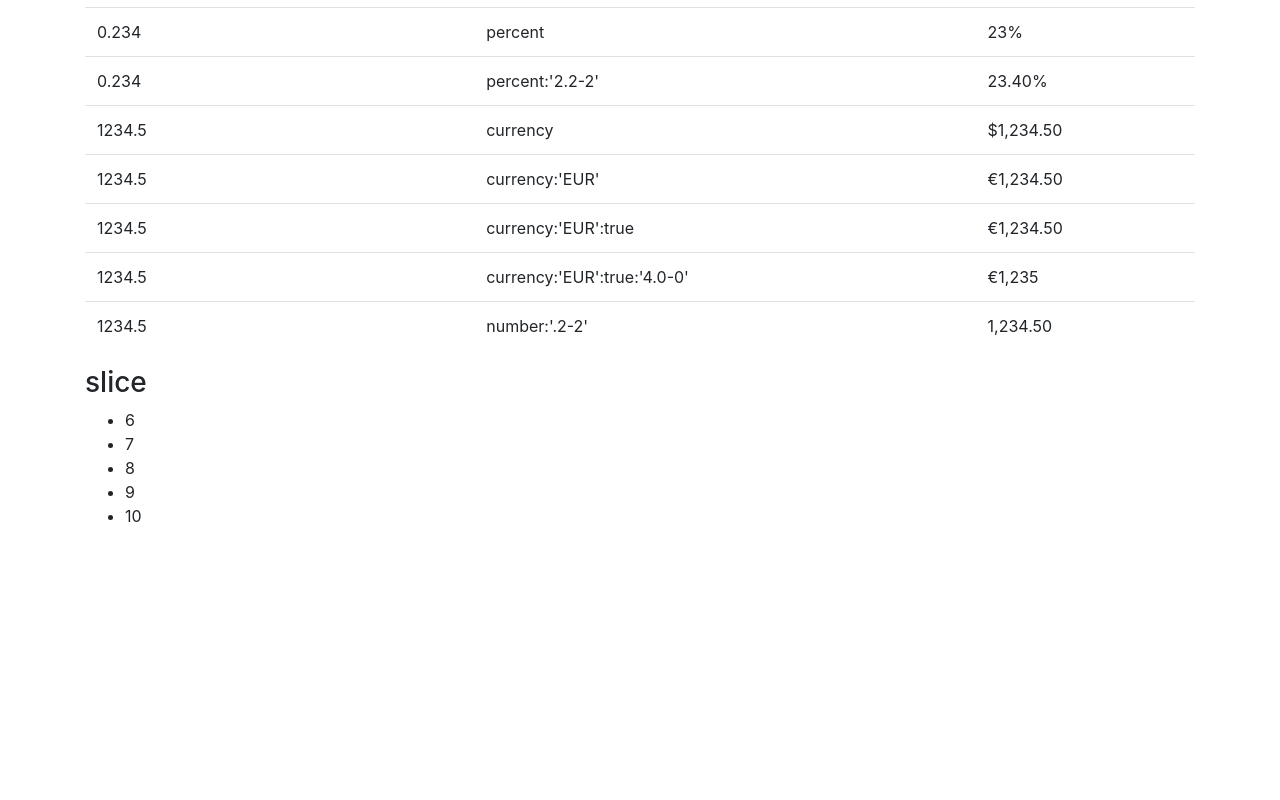
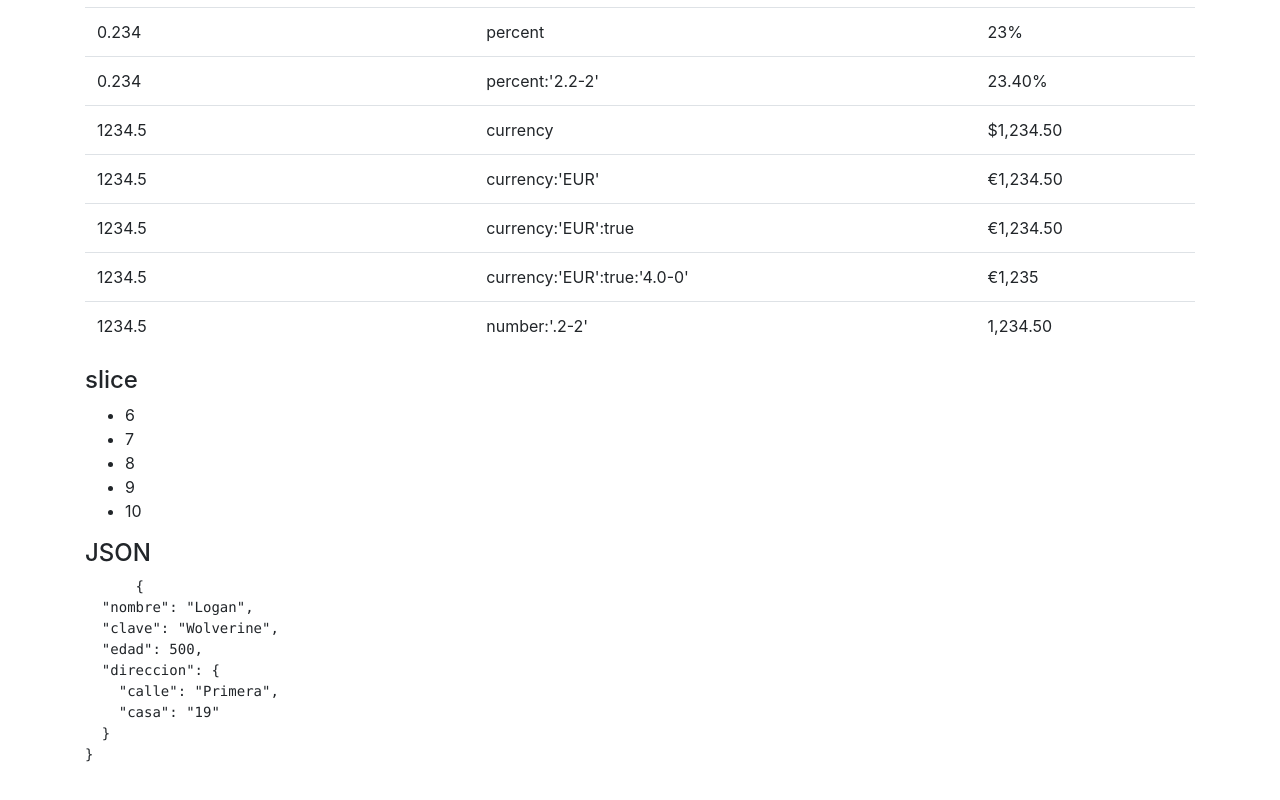
Before and after one commit to devjaime/AngularConceptos, an Angular app in the folder Angular/pipe/: page / in a window 1280 px wide. Shown: the part 418-1218 px from the top of the page. Before the commit the page ends 962 px from the top, so only its background shows below. Built offline with nearby package versions, Linux system fonts and the light colour scheme.

Commit message:
pipe json

```diff
--- a/Angular/pipe/src/app/app.component.html
+++ b/Angular/pipe/src/app/app.component.html
@@ -77,10 +77,16 @@
             </tr>
         </tbody>
     </table>
-    <h3>slice</h3>
+    <h4>slice</h4>
     <ul>
         <li *ngFor="let item of arreglo | slice:5:20">
             {{item}}
         </li>
     </ul>
+    <h4>JSON</h4>
+    <pre>
+      {{heroe | json}}
+    </pre>
+
 </div>
+<br><br><br><br><br><br>
--- a/Angular/pipe/src/app/app.component.ts
+++ b/Angular/pipe/src/app/app.component.ts
@@ -11,4 +11,13 @@
   PI = Math.PI;
   a = 0.234;
   salario = 1234.5;
+  heroe = {
+    nombre: "Logan",
+    clave: "Wolverine",
+    edad: 500,
+    direccion:{
+        calle: "Primera",
+        casa: "19"
+    }
+  }
 }
```
